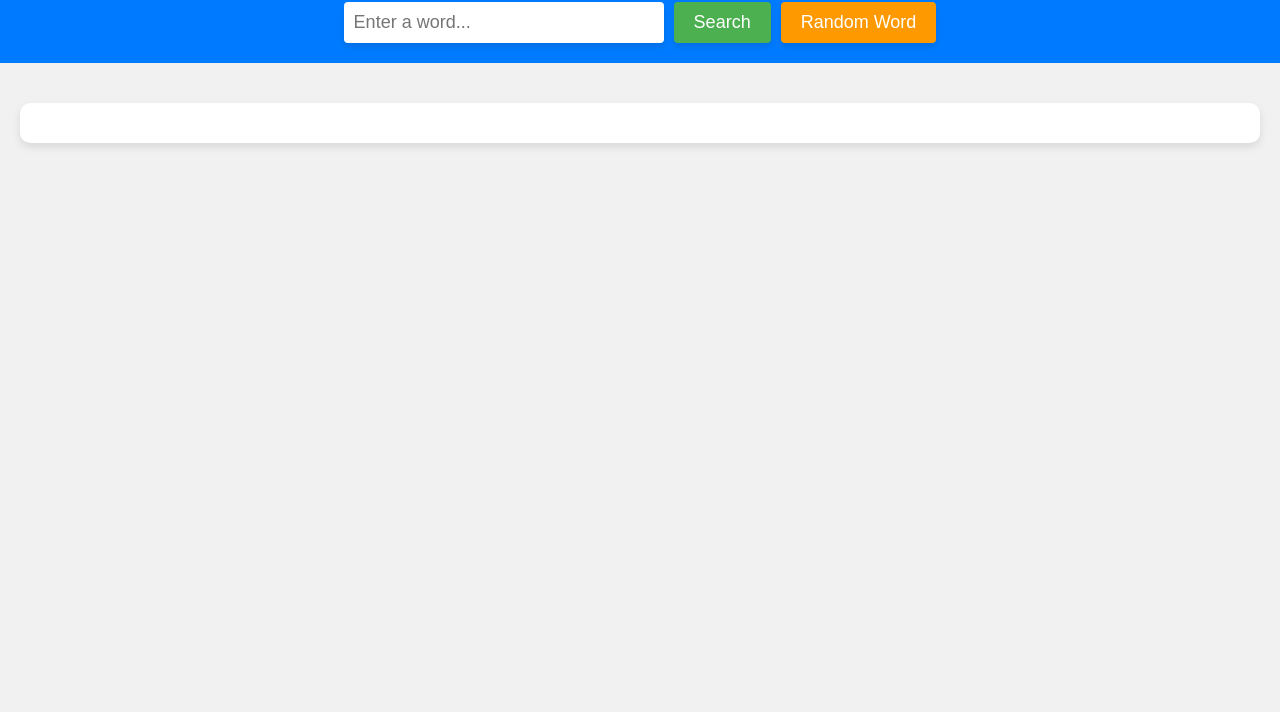
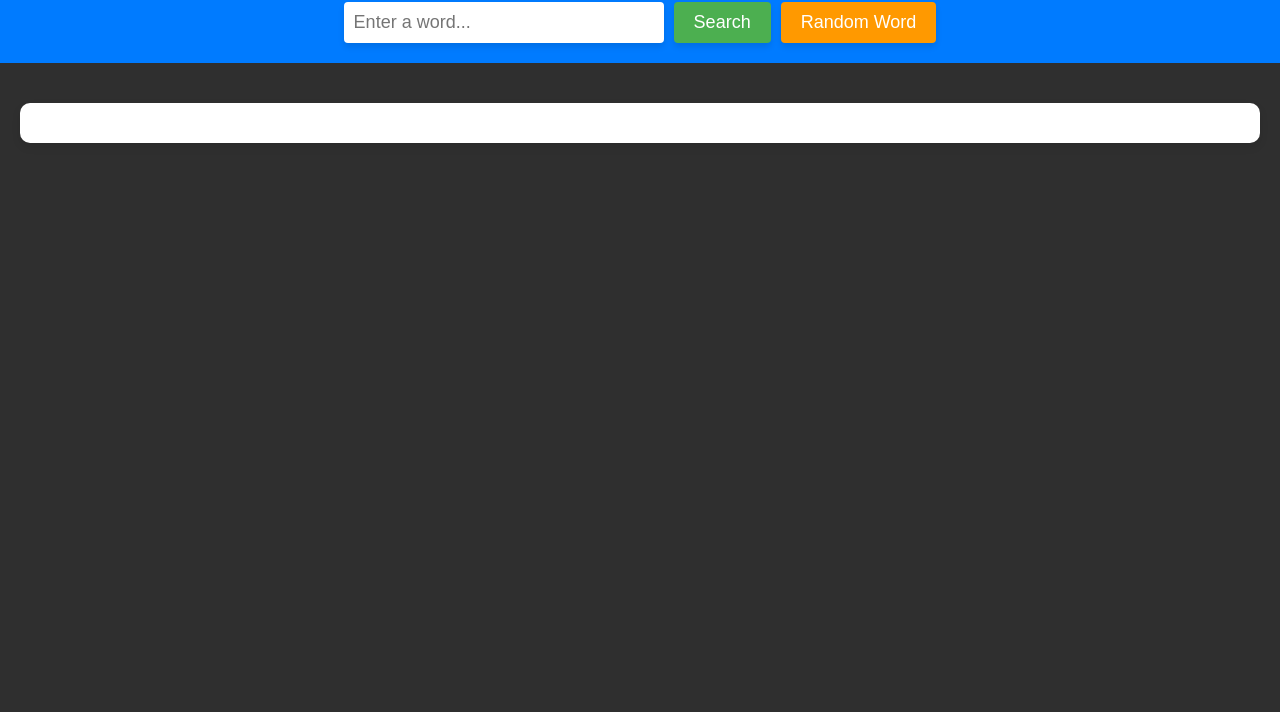
Before and after one commit to CyberSphinxxx/WordNest, a plain HTML site: page index.html in a window 1280 px wide. Shown: the part 88-800 px from the top of the page. Drawn offline with Linux system fonts and the light colour scheme.

Commit message:
Change: Background Color

```diff
--- a/style.css
+++ b/style.css
@@ -2,8 +2,8 @@ body {
     margin: 0;
     padding: 0;
     font-family: 'Segoe UI', Tahoma, Geneva, Verdana, sans-serif;
-    background-color: #f1f1f1;
-    color: #333;
+    background-color: #2f2f2f;
+    color: #5a5a5a;
 }
 
 header {
@@ -72,7 +72,7 @@ main {
 }
 
 #word-info h2 {
-    font-size: 2rem;
+    font-size: 3rem;
     margin-bottom: 20px;
     color: #007bff;
 }
```
